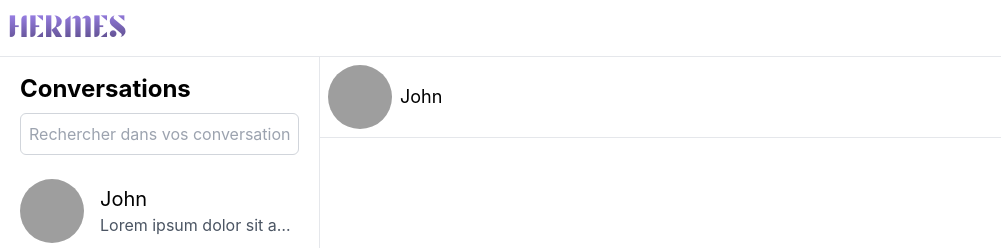
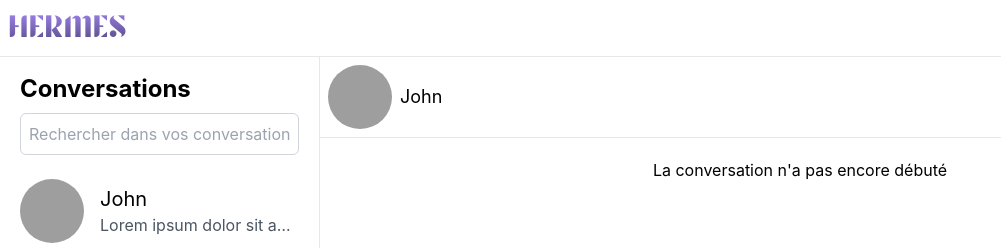
Before and after one commit to Timothylp/hermes, a Next.js app: page / in a window 1280 px wide. Both pictures are taken after a click on the element 159 px from the left and 211 px from the top of the page. Shown: the top 248 px of the page, without its empty margins (0-1001 px from the left). Built offline with nearby package versions, Linux system fonts and the light colour scheme; grey boxes are pictures that could not be loaded.

Commit message:
Cas des conversations vide

```diff
--- a/components/Conversation.tsx
+++ b/components/Conversation.tsx
@@ -48,6 +48,14 @@ function Conversation({
     setSelectedConversation(null);
   };
 
+  if (!selectedConversation) {
+    return (
+      <div className="flex w-full items-center justify-center">
+        <p>Pas de conversation sélectionnée</p>
+      </div>
+    );
+  }
+
   return (
     <div
       id="conversation"
@@ -82,9 +90,12 @@ function Conversation({
           </div>
         ) : null}
       </div>
-      {conversationContent?.messages?.map((message) => (
-        <Message {...message} />
-      ))}
+
+      {conversationContent?.messages ? (
+        conversationContent.messages.map((message) => <Message {...message} />)
+      ) : (
+        <p className="text-center">La conversation n'a pas encore débuté</p>
+      )}
     </div>
   );
 }
```
